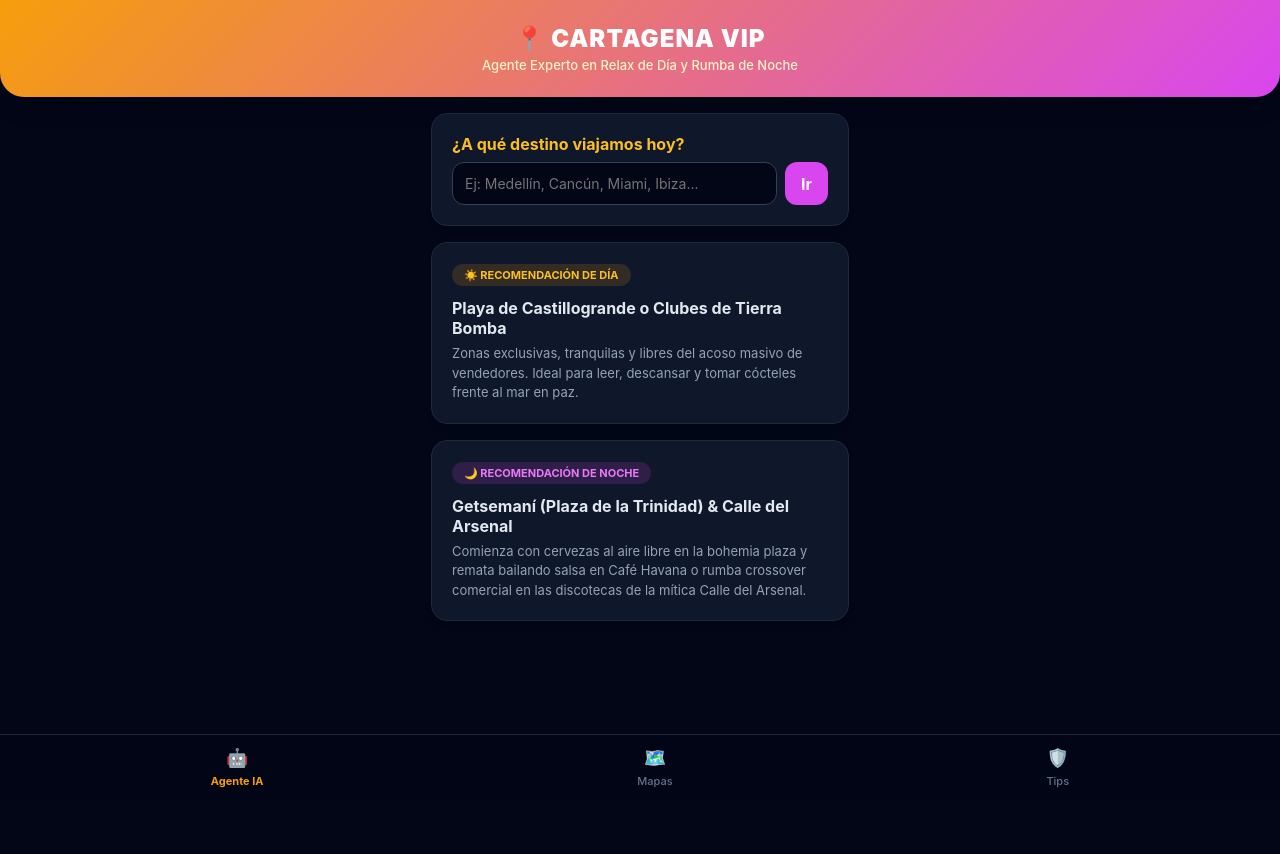
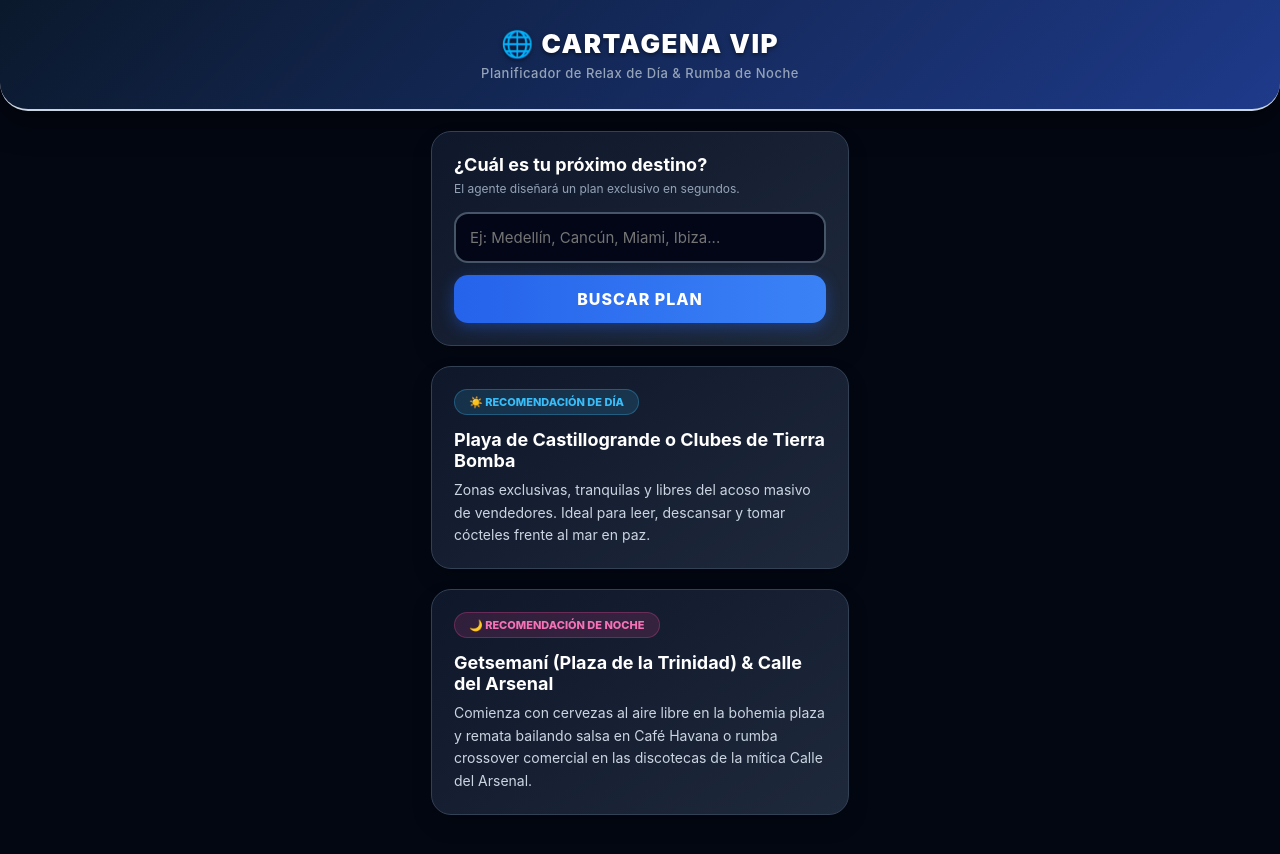
Before and after one commit to karmenlezama-svg/Cartagena-app, a plain HTML site: page index.html in a window 1280 px wide. Before the commit the page ends 800 px from the top, so only its background shows below. Drawn offline with Linux system fonts and the light colour scheme.

Commit message:
index.html
Experiencia VIP

```diff
--- a/index.html
+++ b/index.html
@@ -5,84 +5,147 @@
     <meta name="viewport" content="width=device-width, initial-scale=1.0">
     <title>Viajes VIP: Relax & Rumba</title>
     <style>
-        /* ESTILOS BASE - MODO OSCURO PREMIUM NATIVO */
-        * { box-sizing: border-box; margin: 0; padding: 0; font-family: -apple-system, BlinkMacSystemFont, "Segoe UI", Roboto, Helvetica, Arial, sans-serif; }
-        body { bg-color: #020617; background-color: #020617; color: #f1f5f9; min-height: 100vh; padding-bottom: 90px; }
+        /* CONFIGURACIÓN GLOBAL - AZUL MARINO PROFUNDO Y PLATA */
+        * { box-sizing: border-box; margin: 0; padding: 0; font-family: -apple-system, BlinkMacSystemFont, "Segoe UI", Roboto, Arial, sans-serif; }
 
-        /* ENCABEZADO */
-        header { background: linear-gradient(135deg, #f59e0b, #d946ef); padding: 24px 16px; text-align: center; border-bottom-left-radius: 24px; border-bottom-right-radius: 24px; box-shadow: 0 10px 25px -5px rgba(0, 0, 0, 0.3); }
-        header h1 { font-size: 24px; font-weight: 900; letter-spacing: 1px; text-transform: uppercase; color: #ffffff; margin-bottom: 4px; }
-        header p { font-size: 13px; color: #fef3c7; font-weight: 500; }
+        /* Forzado de fondo oscuro inmediato para evitar pantallas blancas */
+        html, body { background-color: #030712; color: #f1f5f9; min-height: 100vh; padding-bottom: 100px; }
 
-        /* CONTENEDOR */
-        main { max-width: 450px; margin: 0 auto; padding: 16px; }
+        /* ENCABEZADO ELEGANTE EN AZUL MARINO Y BORDE PLATEADO */
+        header {
+            background: linear-gradient(135deg, #0b192c, #1e3a8a);
+            padding: 28px 16px;
+            text-align: center;
+            border-bottom-left-radius: 28px;
+            border-bottom-right-radius: 28px;
+            border-bottom: 2px solid #cbd5e1; /* Detalle Plateado */
+            box-shadow: 0 10px 30px rgba(0, 0, 0, 0.5);
+        }
+        header h1 { font-size: 26px; font-weight: 900; letter-spacing: 1.5px; text-transform: uppercase; color: #ffffff; text-shadow: 0 2px 4px rgba(0,0,0,0.5); margin-bottom: 6px; }
+        header p { font-size: 13px; color: #94a3b8; font-weight: 500; letter-spacing: 0.5px; }
 
-        /* SECCIONES Y PESTAÑAS */
+        /* CONTENEDOR CENTRAL */
+        main { max-width: 450px; margin: 0 auto; padding: 20px 16px; }
+
+        /* CONTROL DE PESTAÑAS */
         .tab-content { display: none; }
         .tab-content.active { display: block; }
 
-        /* CAJAS Y TARJETAS */
-        .card { background-color: #0f172a; padding: 20px; rounded-radius: 16px; border-radius: 16px; border: 1px solid #1e293b; box-shadow: 0 4px 6px -1px rgba(0, 0, 0, 0.1); margin-bottom: 16px; }
-        .card-label-dia { background-color: rgba(245, 158, 11, 0.15); color: #fbbf24; font-size: 11px; font-weight: 700; padding: 4px 12px; border-radius: 9999px; display: inline-block; margin-bottom: 12px; }
-        .card-label-noche { background-color: rgba(217, 70, 239, 0.15); color: #e879f9; font-size: 11px; font-weight: 700; padding: 4px 12px; border-radius: 9999px; display: inline-block; margin-bottom: 12px; }
-        .card-label-tips { background-color: rgba(16, 185, 129, 0.15); color: #34d399; font-size: 11px; font-weight: 700; padding: 4px 12px; border-radius: 9999px; display: inline-block; margin-bottom: 12px; }
-        .card h3 { font-size: 16px; font-weight: 700; color: #e2e8f0; margin-bottom: 6px; }
-        .card p { font-size: 13px; color: #94a3b8; line-height: 1.5; }
+        /* TARJETAS PREMIUM CON CONTRASTE ELEGANTE */
+        .card {
+            background: linear-gradient(145deg, #0f172a, #1e293b);
+            padding: 22px;
+            border-radius: 20px;
+            border: 1px solid #334155;
+            box-shadow: 0 10px 20px rgba(0, 0, 0, 0.2);
+            margin-bottom: 20px;
+        }
 
-        /* FORMULARIO BÚSQUEDA */
-        .search-box { display: flex; gap: 8px; margin-top: 8px; }
-        .search-box input { flex: 1; background-color: #020617; border: 1px solid #334155; border-radius: 12px; padding: 12px; color: #ffffff; font-size: 14px; outline: none; transition: border-color 0.2s; }
-        .search-box input:focus { border-color: #d946ef; }
-        .search-box button { background-color: #d946ef; border: none; border-radius: 12px; padding: 0 16px; color: white; font-weight: 700; cursor: pointer; transition: background-color 0.2s; font-size: 16px; }
-        .search-box button:hover { background-color: #c084fc; }
+        /* ETIQUETAS DE ACTIVIDAD */
+        .card-label-dia { background-color: rgba(56, 189, 248, 0.15); color: #38bdf8; font-size: 11px; font-weight: 800; padding: 5px 14px; border-radius: 9999px; display: inline-block; margin-bottom: 14px; border: 1px solid rgba(56, 189, 248, 0.3); }
+        .card-label-noche { background-color: rgba(236, 72, 153, 0.15); color: #f472b6; font-size: 11px; font-weight: 800; padding: 5px 14px; border-radius: 9999px; display: inline-block; margin-bottom: 14px; border: 1px solid rgba(236, 72, 153, 0.3); }
+        .card-label-tips { background-color: rgba(203, 213, 225, 0.15); color: #e2e8f0; font-size: 11px; font-weight: 800; padding: 5px 14px; border-radius: 9999px; display: inline-block; margin-bottom: 14px; border: 1px solid rgba(203, 213, 225, 0.4); }
 
-        /* LOADER */
+        .card h3 { font-size: 18px; font-weight: 700; color: #ffffff; margin-bottom: 8px; }
+        .card p { font-size: 14px; color: #cbd5e1; line-height: 1.6; }
+
+        /* CAJA DE BÚSQUEDA Y BOTÓN LLAMATIVO (RUMBA/FIESTA STYLE) */
+        .search-box { display: flex; flex-direction: column; gap: 12px; margin-top: 14px; }
+        .search-box input {
+            width: 100%;
+            background-color: #020617;
+            border: 2px solid #475569;
+            border-radius: 14px;
+            padding: 14px;
+            color: #ffffff;
+            font-size: 15px;
+            outline: none;
+            transition: all 0.3s;
+        }
+        .search-box input:focus { border-color: #38bdf8; box-shadow: 0 0 10px rgba(56, 189, 248, 0.2); }
+
+        /* BOTÓN ACCIÓN LLAMATIVO Y ATRACTIVO */
+        .btn-action {
+            background: linear-gradient(90deg, #2563eb, #3b82f6);
+            color: white;
+            border: none;
+            border-radius: 14px;
+            padding: 14px;
+            font-size: 16px;
+            font-weight: 800;
+            text-transform: uppercase;
+            letter-spacing: 1px;
+            cursor: pointer;
+            box-shadow: 0 4px 15px rgba(37, 99, 235, 0.4);
+            transition: all 0.2s ease-in-out;
+            text-align: center;
+        }
+        .btn-action:hover { transform: translateY(-2px); box-shadow: 0 6px 20px rgba(37, 99, 235, 0.6); background: linear-gradient(90deg, #1d4ed8, #2563eb); }
+        .btn-action:active { transform: translateY(1px); }
+
+        /* LOADER ANIMADO */
         .hidden { display: none !important; }
-        .loader-container { text-align: center; padding: 32px 0; }
-        .spinner { border: 3px solid rgba(217, 70, 239, 0.1); width: 36px; height: 36px; border-radius: 50%; border-left-color: #d946ef; animation: spin 1s linear infinite; margin: 0 auto 12px auto; }
+        .loader-container { text-align: center; padding: 40px 0; }
+        .spinner { border: 4px solid rgba(56, 189, 248, 0.1); width: 42px; height: 42px; border-radius: 50%; border-left-color: #38bdf8; animation: spin 0.8s linear infinite; margin: 0 auto 16px auto; }
         @keyframes spin { 0% { transform: rotate(0deg); } 100% { transform: rotate(360deg); } }
-        .loader-container p { font-size: 12px; color: #94a3b8; }
+        .loader-container p { font-size: 13px; color: #94a3b8; font-weight: 500; }
 
-        /* BOTONES DE ENLACE */
-        .btn-map { width: 100%; background-color: #1e293b; border: 1px solid #334155; padding: 16px; border-radius: 12px; text-align: left; cursor: pointer; display: flex; justify-content: space-between; align-items: center; text-decoration: none; }
-        .btn-map-text h4 { font-size: 14px; font-weight: 700; color: #fbbf24; margin-bottom: 2px; }
+        /* BOTÓN DE MAPA ESTILO PLATINO / PREMIUM */
+        .btn-map {
+            width: 100%;
+            background: linear-gradient(135deg, #1e293b, #0f172a);
+            border: 1px solid #475569;
+            padding: 18px;
+            border-radius: 16px;
+            display: flex;
+            justify-content: space-between;
+            align-items: center;
+            text-decoration: none;
+            box-shadow: 0 4px 10px rgba(0,0,0,0.15);
+            transition: border-color 0.2s;
+        }
+        .btn-map:hover { border-color: #cbd5e1; }
+        .btn-map-text h4 { font-size: 15px; font-weight: 700; color: #ffffff; margin-bottom: 4px; }
         .btn-map-text p { font-size: 12px; color: #94a3b8; }
-        .btn-map-arrow { color: #64748b; font-size: 18px; font-weight: bold; }
+        .btn-map-arrow { background-color: #334155; color: #cbd5e1; width: 32px; height: 32px; display: flex; align-items: center; justify-content: center; border-radius: 50%; font-weight: bold; font-size: 14px; }
 
         /* BARRA NAVEGACIÓN INFERIOR COMODIDAD MÓVIL */
-        nav { position: fixed; bottom: 0; left: 0; right: 0; background-color: rgba(2, 6, 23, 0.95); border-top: 1px solid #1e293b; padding: 12px 24px; display: flex; justify-content: space-around; backdrop-filter: blur(10px); z-index: 100; }
-        nav button { background: none; border: none; color: #64748b; font-size: 11px; font-weight: 500; display: flex; flex-direction: column; align-items: center; gap: 4px; cursor: pointer; transition: color 0.2s; }
-        nav button.active-itinerario { color: #f59e0b; font-weight: 700; }
-        nav button.active-mapas { color: #d946ef; font-weight: 700; }
-        nav button.active-tips { color: #10b981; font-weight: 700; }
-        .nav-icon { font-size: 18px; margin-bottom: 2px; }
+        nav { position: fixed; bottom: 0; left: 0; right: 0; background-color: #0b1329; border-top: 2px solid #1e293b; padding: 14px 24px; display: flex; justify-content: space-around; backdrop-filter: blur(15px); z-index: 100; box-shadow: 0 -10px 25px rgba(0,0,0,0.4); }
+        nav button { background: none; border: none; color: #64748b; font-size: 12px; font-weight: 600; display: flex; flex-direction: column; align-items: center; gap: 6px; cursor: pointer; transition: all 0.2s; }
+
+        /* Estados Activos con Colores Temáticos */
+        nav button.active-itinerario { color: #38bdf8; font-weight: 800; transform: scale(1.05); }
+        nav button.active-mapas { color: #f472b6; font-weight: 800; transform: scale(1.05); }
+        nav button.active-tips { color: #cbd5e1; font-weight: 800; transform: scale(1.05); }
+        .nav-icon { font-size: 20px; }
     </style>
 </head>
 <body>
 
-    <!-- Encabezado Fijo -->
+    <!-- Encabezado -->
     <header>
-        <h1 id="app-title">📍 Cartagena VIP</h1>
-        <p>Agente Experto en Relax de Día y Rumba de Noche</p>
+        <h1 id="app-title">🌐 Cartagena VIP</h1>
+        <p>Planificador de Relax de Día & Rumba de Noche</p>
     </header>
 
-    <!-- CONTENEDOR PRINCIPAL DE PANTALLAS -->
+    <!-- CUERPO DE PANTALLAS -->
     <main>
 
         <!-- PESTAÑA 1: AGENTE INTELIGENTE -->
         <section id="agente" class="tab-content active">
             <div class="card">
-                <h3 style="color: #fbbf24;">¿A qué destino viajamos hoy?</h3>
+                <h3 style="margin-bottom: 4px;">¿Cuál es tu próximo destino?</h3>
+                <p style="font-size: 12px; color: #94a3b8; margin-bottom: 8px;">El agente diseñará un plan exclusivo en segundos.</p>
                 <div class="search-box">
                     <input type="text" id="destination-input" placeholder="Ej: Medellín, Cancún, Miami, Ibiza...">
-                    <button onclick="askAgent()">Ir</button>
+                    <button onclick="askAgent()" class="btn-action">Buscar Plan</button>
                 </div>
             </div>
 
             <!-- Pantalla de Carga -->
             <div id="loading" class="loader-container hidden">
                 <div class="spinner"></div>
-                <p>El agente está diseñando tu rumba y descanso...</p>
+                <p>El agente inteligente está consultando rutas...</p>
             </div>
 
             <!-- Bloques del Itinerario -->
@@ -103,9 +166,9 @@
 
         <!-- PESTAÑA 2: MAPAS -->
         <section id="mapas" class="tab-content">
-            <div class="card" style="margin-bottom: 12px;">
-                <h3 style="color: #d946ef; margin-bottom: 8px;">GPS de Destino</h3>
-                <p>Presiona el botón inferior para abrir las coordenadas geográficas de rumba y playas recomendadas en tu mapa de navegación:</p>
+            <div class="card" style="margin-bottom: 16px;">
+                <h3 style="color: #f472b6; margin-bottom: 8px;">GPS de Destino</h3>
+                <p>Presiona el botón inferior para abrir las coordenadas geográficas exactas de rumba y playas recomendadas en tu mapa de navegación:</p>
             </div>
 
             <a href="#" id="map-button" onclick="openMap(event)" class="btn-map">
@@ -121,53 +184,4 @@
         <section id="supervivencia" class="tab-content">
             <div class="card">
                 <span class="card-label-tips">🛡️ REGLAS DE ORO DEL VIAJERO</span>
-                <h3 style="color: #34d399; margin-top: 4px; margin-bottom: 10px;">Evita Contratiempos</h3>
-                <p style="margin-bottom: 10px;">• <strong>Precios:</strong> Negocia y confirma el valor total exacto de cualquier carpa, silla o consumo <strong>antes</strong> de usarlo.</p>
-                <p style="margin-bottom: 10px;">• <strong>Transporte:</strong> Usa plataformas digitales (Uber/InDrive) de noche para moverte seguro hacia las zonas de fiesta.</p>
-                <p>• <strong>Playa Pública:</strong> Rechaza amablemente masajes "de prueba" u obsequios de comida, ya que luego intentarán cobrártelos a precios muy altos.</p>
-            </div>
-        </section>
-
-    </main>
-
-    <!-- BARRA DE NAVEGACIÓN INFERIOR FIJA -->
-    <nav>
-        <button onclick="switchTab('agente')" id="btn-agente" class="active-itinerario">
-            <span class="nav-icon">🤖</span>
-            <span>Agente IA</span>
-        </button>
-        <button onclick="switchTab('mapas')" id="btn-mapas">
-            <span class="nav-icon">🗺️</span>
-            <span>Mapas</span>
-        </button>
-        <button onclick="switchTab('supervivencia')" id="btn-supervivencia">
-            <span class="nav-icon">🛡️</span>
-            <span>Tips</span>
-        </button>
-    </nav>
-
-    <!-- PROGRAMACIÓN LOGICA DE LA APLICACIÓN -->
-    <script>
-        let currentDestination = "Cartagena";
-
-        // Cambiar entre pantallas de la App móvil
-        function switchTab(tabId) {
-            document.querySelectorAll('.tab-content').forEach(tab => tab.classList.remove('active'));
-            document.getElementById(tabId).classList.add('active');
-
-            // Limpiar clases de botones
-            const btnAgente = document.getElementById('btn-agente');
-            const btnMapas = document.getElementById('btn-mapas');
-            const btnTips = document.getElementById('btn-supervivencia');
-
-            btnAgente.className = "";
-            btnMapas.className = "";
-            btnTips.className = "";
-
-            if (tabId === 'agente') btnAgente.className = "active-itinerario";
-            if (tabId === 'mapas') btnMapas.className = "active-mapas";
-            if (tabId === 'supervivencia') btnTips.className = "active-tips";
-        }
-
-        // Conexión segura con el Agente de Inteligencia Artificial
-        async function askAgent() {
+                <h3 style="color: #ffffff; margin-top: 4px; margin-bottom: 12px; border-bottom: 1px solid #475569; padding-bottom: 6px;">Evita Contratiempos</h3>
```
